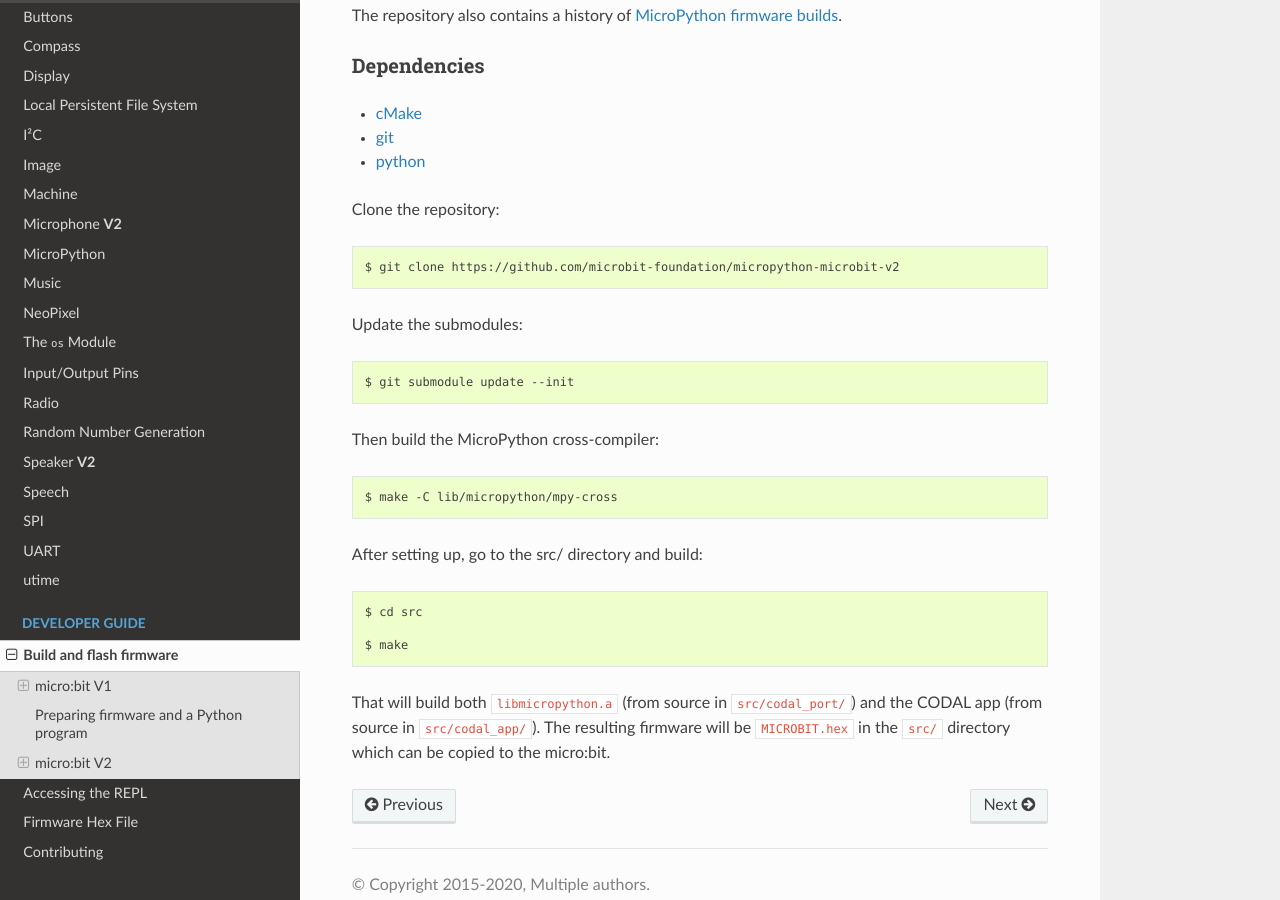
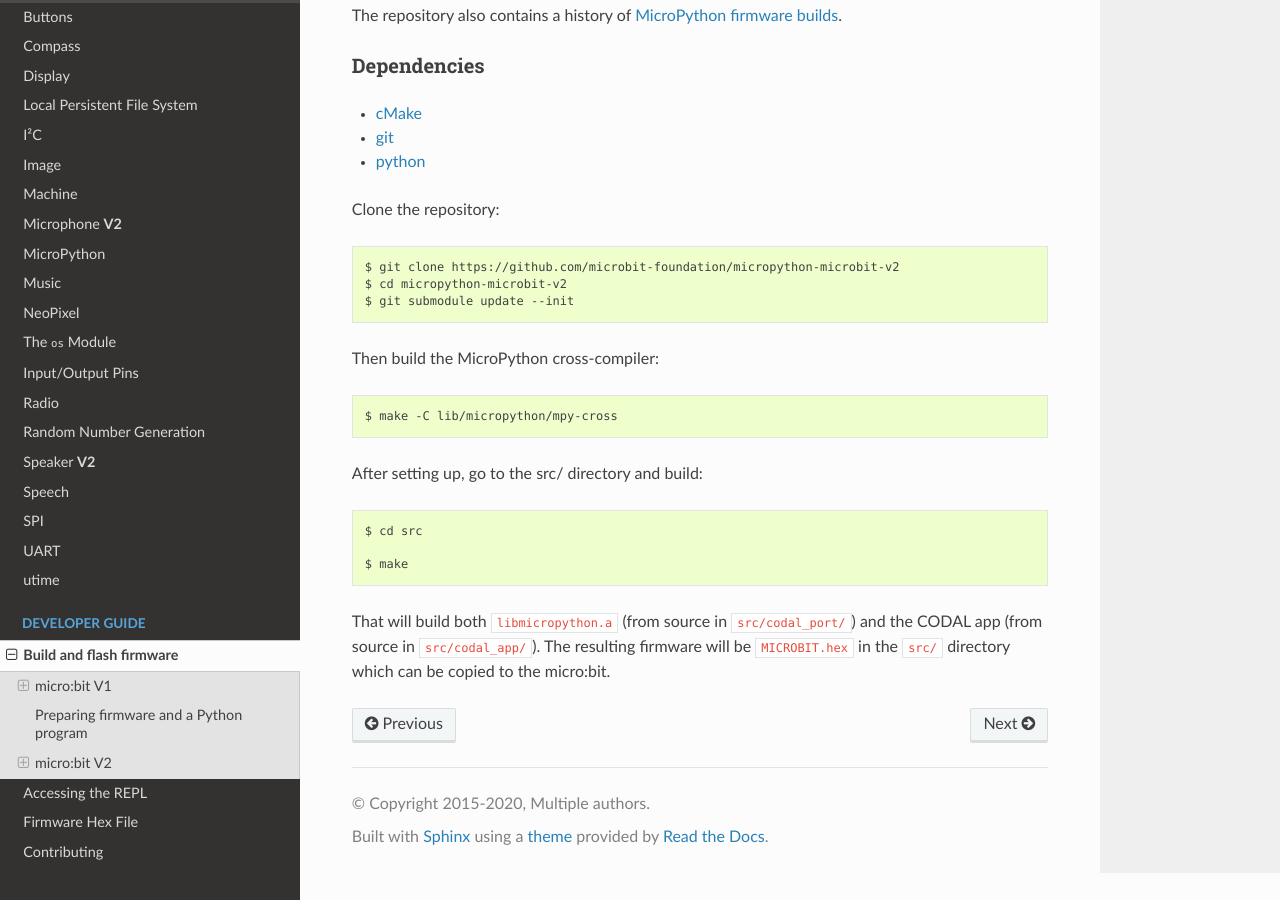
Before and after one commit to bbcmicrobit/micropython, a Sphinx documentation site: the page built from docs/devguide/flashfirmware.rst, in a window 1280 px wide and 900 px high, scrolled down 1754 px. Built offline with Sphinx 7.4.7 and the Read the Docs theme 2.0.0, drawn with Linux system fonts in a browser that asks for light colours; pages that are not in the unit, such as notebooks, are missing from menus.

Commit message:
Update docs/devguide/flashfirmware.rst
Co-authored-by: Carlos Pereira Atencio <carlos@microbit.org>

```diff
--- a/docs/devguide/flashfirmware.rst
+++ b/docs/devguide/flashfirmware.rst
@@ -87,9 +87,7 @@
 Clone the repository::
 
     $ git clone https://github.com/microbit-foundation/micropython-microbit-v2
-
-Update the submodules::
-
+    $ cd micropython-microbit-v2
     $ git submodule update --init
 
 Then build the MicroPython cross-compiler::
```
